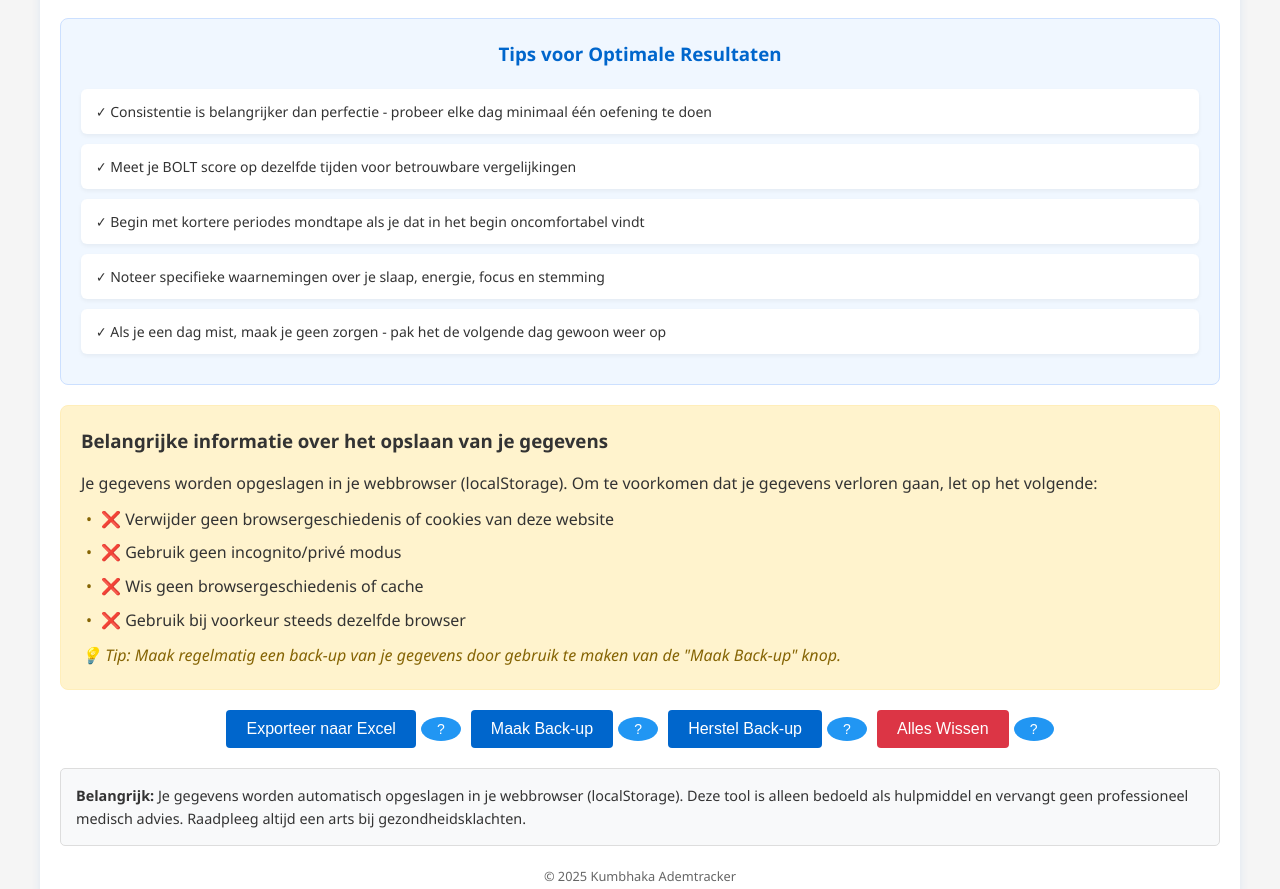
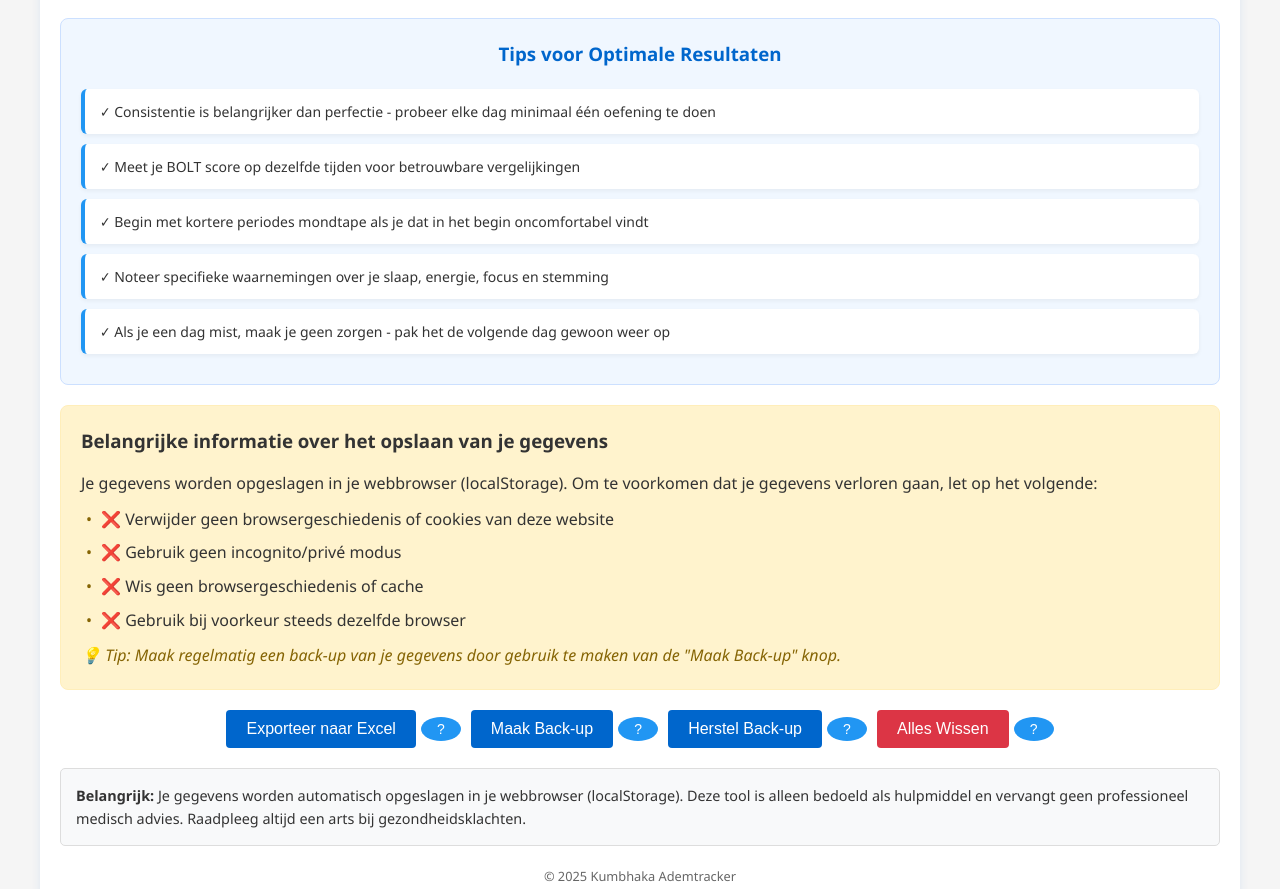
Before and after one commit to amstigter/kumbhaka-ademtracker, a website: page index.html in a window 1280 px wide. Shown: the part 2313-3202 px from the top of the page. Drawn offline with nearby package versions, Linux system fonts and the light colour scheme.

Commit message:
Fix: Tips items voorzien van blauwe balk en verbeterde hover effect

```diff
--- a/styles.css
+++ b/styles.css
@@ -228,11 +228,13 @@ button:hover {
     line-height: 1.5;
     transition: transform 0.2s ease;
     box-shadow: 0 2px 4px rgba(0, 0, 0, 0.05);
+    border-left: 4px solid #2196F3;
 }
 
 .tips-list li:hover {
     transform: translateX(5px);
     background-color: #f8f9fa;
+    box-shadow: 0 4px 8px rgba(0, 0, 0, 0.1);
 }
 
 .feedback-section {
```
